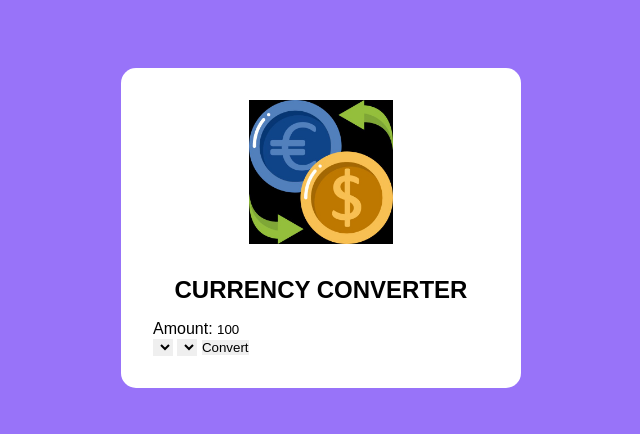
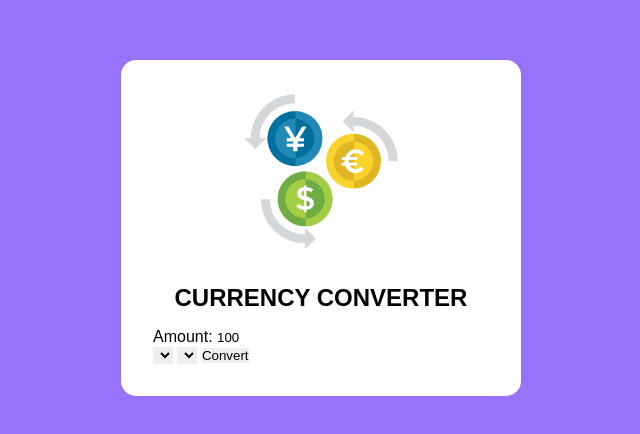
Before and after one commit to owaisrazads/Mobile-store-app, a plain HTML site: page index.html in a window 1280 px wide. Shown: the part 172-606 px from the top of the page, without its empty margins (319-959 px from the left). Drawn offline with Linux system fonts and the light colour scheme; no server answers.

Commit message:
currenct-converter

```diff
--- a/index.html
+++ b/index.html
@@ -11,7 +11,7 @@
 <body>
     <div class="wrapper">
         <div class="app-details">
-            <img src="./assest/current-con-img.jfif" class="app-icon" alt="">
+            <img src="./assest/10826388.png" class="app-icon" alt="">
             <h1 class="app-title">Currency Converter</h1>
         </div>
         <label for="amount">Amount:</label>
--- a/style.css
+++ b/style.css
@@ -26,7 +26,7 @@ body{
     flex-direction: column;
 }
 .app-icon{
-    width: 9em;
+    width: 10em;
 }
 .app-title{
     font-size: 1.5rem;
```
Also changed, not shown: assest/10826388.png (added).
